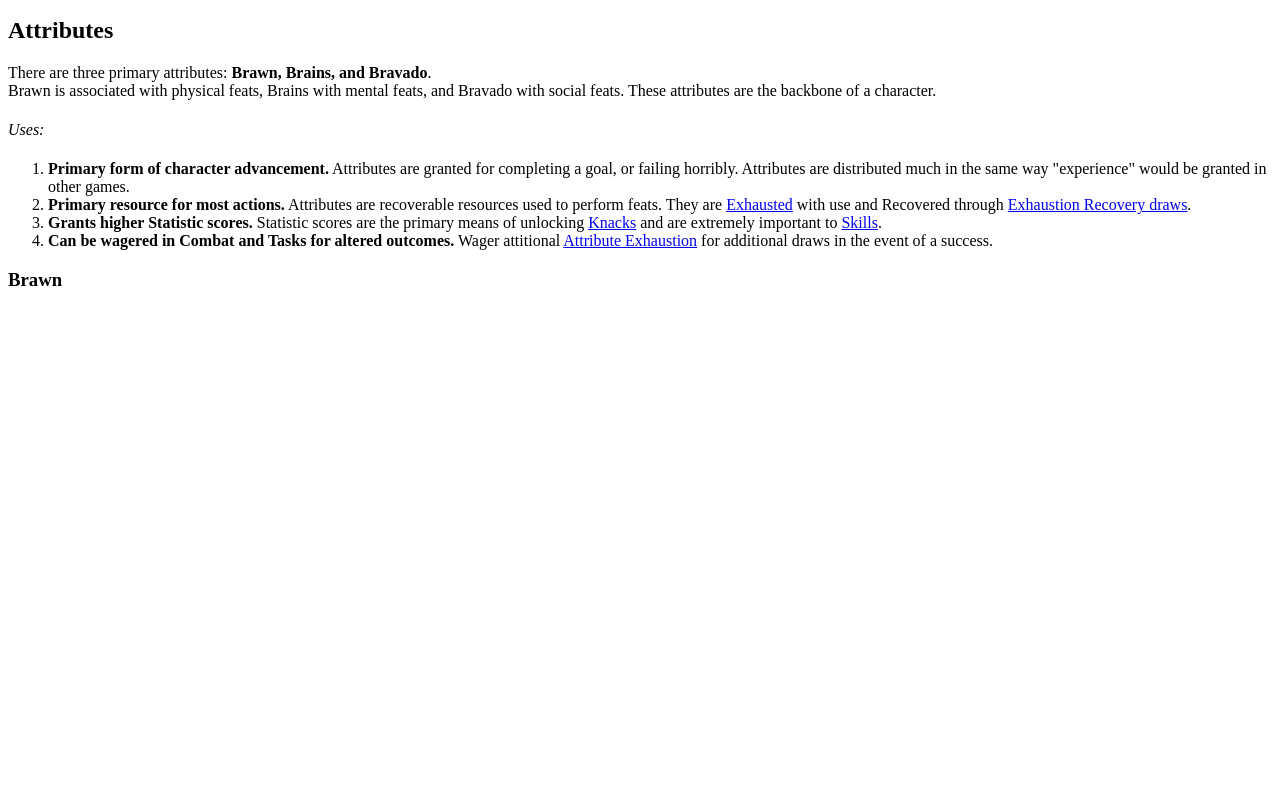
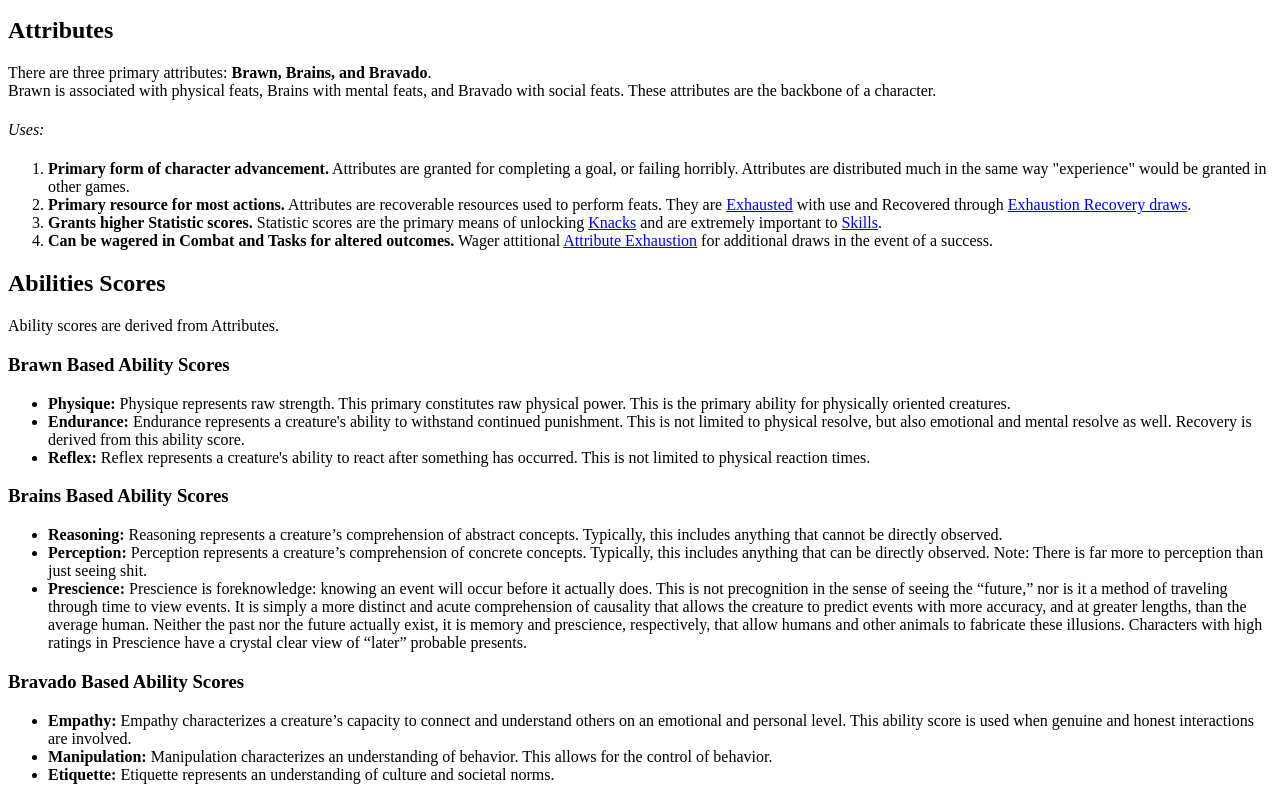
Before and after one commit to DingoDangle/PLC, a plain HTML site: page content/Mechanics.html in a window 1280 px wide. Shown: the part 2913-3713 px from the top of the page. Before the commit the page ends 3223 px from the top, so only its background shows below. Drawn offline with Linux system fonts and the light colour scheme.

Commit message:
Added Ability score information.

```diff
--- a/content/Mechanics.html
+++ b/content/Mechanics.html
@@ -132,9 +132,29 @@
               Statistic scores are the primary means of unlocking <a href="#knacks">Knacks</a> and are extremely important to <a href="#skills">Skills</a>.</li>
             <li><span class="emphasis">Can be wagered in Combat and Tasks for altered outcomes.</span> Wager attitional <a href="#exhaustion">Attribute Exhaustion</a> for additional draws in the event of a success.</li>
           </ol>
-      <h3>Brawn</h3>
-        <p></p>
+      <h2>Abilities Scores</h3>
+        <p>Ability scores are derived from Attributes.</p>
+        <h3>Brawn Based Ability Scores</h3>
+          <ul>
+            <li><span class="emphasis">Physique: </span>Physique represents raw strength. This primary constitutes raw physical power. This is the primary ability for physically oriented creatures.</li>
+            <li><span class="emphasis">Endurance: </span>Endurance represents a creature's ability to withstand continued punishment. This is not limited to physical resolve, but also emotional and mental resolve as well. Recovery is derived from this ability score.</li>
+            <li><span class="emphasis">Reflex: </span>Reflex represents a creature's ability to react after something has occurred. This is not limited to physical reaction times.</li>
+          </ul>
+        <h3>Brains Based Ability Scores</h3>
+          <ul>
+            <li><span class="emphasis">Reasoning: </span>Reasoning represents a creature’s comprehension of abstract concepts. Typically, this includes anything that cannot be directly observed.</li>
+            <li><span class="emphasis">Perception: </span>Perception represents a creature’s comprehension of concrete concepts. Typically, this includes anything that can be directly observed. Note: There is far more to perception than just seeing shit.</li>
+            <li><span class="emphasis">Prescience: </span>Prescience is foreknowledge: knowing an event will occur before it actually does. This is not precognition in the sense of seeing the “future,” nor is it a method of traveling through time to view events. It is simply a more distinct and acute comprehension of causality that allows the creature to predict events with more accuracy, and at greater lengths, than the average human. Neither the past nor the future actually exist, it is memory and prescience, respectively, that allow humans and other animals to fabricate these illusions. Characters with high ratings in Prescience have a crystal clear view of “later” probable presents.</li>
+          </ul>
+        <h3>Bravado Based Ability Scores</h3>
+          <ul>
+            <li><span class="emphasis">Empathy: </span>Empathy characterizes a creature’s capacity to connect and understand others on an emotional and personal level. This ability score is used when genuine and honest interactions are involved.</li>
+            <li><span class="emphasis">Manipulation: </span>Manipulation characterizes an understanding of behavior. This allows for the control of behavior.</li>
+            <li><span class="emphasis">Etiquette: </span>Etiquette represents an understanding of culture and societal norms.</li>
+          </ul>
+
     </div>
+
 
 
 
```
Also changed, not shown: 3 other files.
